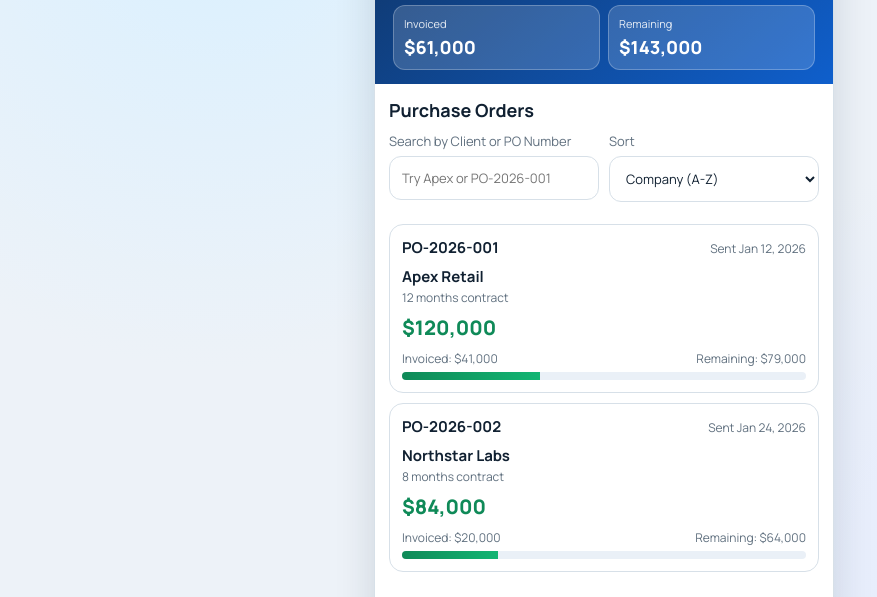
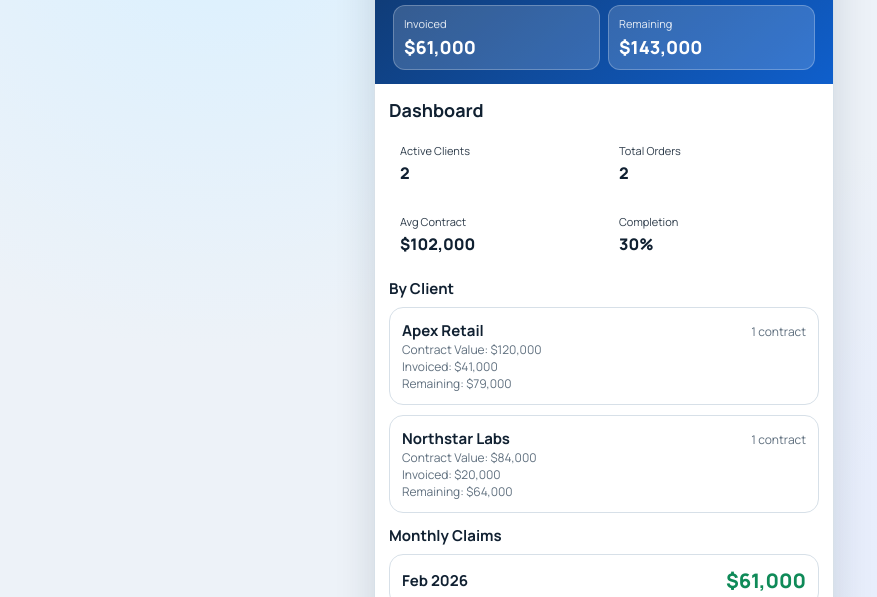
Before and after one commit to Rosh2403/ProjectX, a website built with Vite: page index.html in a window 1280 px wide. Shown: the part 203-800 px from the top of the page, without its empty margins (36-913 px from the left). Built offline with nearby package versions, Linux system fonts and the light colour scheme.

Commit message:
Add dashboard tab with client and monthly claim analytics

```diff
--- a/index.html
+++ b/index.html
@@ -21,7 +21,16 @@
         </header>
 
         <section class="panels">
-          <section id="ordersPanel" class="panel active">
+          <section id="dashboardPanel" class="panel active">
+            <h2>Dashboard</h2>
+            <div id="dashboardStats" class="dashboard-stats"></div>
+            <h3 class="section-title">By Client</h3>
+            <div id="dashboardClientList" class="list compact"></div>
+            <h3 class="section-title">Monthly Claims</h3>
+            <div id="dashboardMonthlyList" class="list compact"></div>
+          </section>
+
+          <section id="ordersPanel" class="panel">
             <h2>Purchase Orders</h2>
             <div class="order-tools">
               <label class="field">
@@ -94,7 +103,8 @@
         </section>
 
         <nav class="tabbar" aria-label="Primary Tabs">
-          <button id="ordersTab" class="tab active" type="button">Purchase Orders</button>
+          <button id="dashboardTab" class="tab active" type="button">Dashboard</button>
+          <button id="ordersTab" class="tab" type="button">Purchase Orders</button>
           <button id="createOrderTab" class="tab" type="button">Create PO</button>
           <button id="invoiceTab" class="tab" type="button">Invoices</button>
         </nav>
--- a/src/main.ts
+++ b/src/main.ts
@@ -15,7 +15,7 @@ type InvoiceClaim = {
   claimDate: string;
 };
 
-type TabName = "orders" | "createOrder" | "invoices";
+type TabName = "dashboard" | "orders" | "createOrder" | "invoices";
 type OrderSortOption = "company-asc" | "company-desc" | "date-desc" | "date-asc";
 
 const purchaseOrders: PurchaseOrder[] = [
@@ -47,24 +47,33 @@ const claimDateInput = document.getElementById("claimDateInput") as HTMLInputEle
 const purchaseOrderList = document.getElementById("purchaseOrderList") as HTMLDivElement;
 const invoiceList = document.getElementById("invoiceList") as HTMLDivElement;
 const metricRow = document.getElementById("metricRow") as HTMLDivElement;
+const dashboardStats = document.getElementById("dashboardStats") as HTMLDivElement;
+const dashboardClientList = document.getElementById("dashboardClientList") as HTMLDivElement;
+const dashboardMonthlyList = document.getElementById("dashboardMonthlyList") as HTMLDivElement;
 
+const dashboardPanel = document.getElementById("dashboardPanel") as HTMLElement;
 const ordersPanel = document.getElementById("ordersPanel") as HTMLElement;
 const createOrderPanel = document.getElementById("createOrderPanel") as HTMLElement;
 const invoicePanel = document.getElementById("invoicePanel") as HTMLElement;
+const dashboardTab = document.getElementById("dashboardTab") as HTMLButtonElement;
 const ordersTab = document.getElementById("ordersTab") as HTMLButtonElement;
 const createOrderTab = document.getElementById("createOrderTab") as HTMLButtonElement;
 const invoiceTab = document.getElementById("invoiceTab") as HTMLButtonElement;
 
 const currency = new Intl.NumberFormat("en-SG", { style: "currency", currency: "SGD", maximumFractionDigits: 0 });
 const fullDate = new Intl.DateTimeFormat("en-US", { year: "numeric", month: "short", day: "2-digit" });
+const monthYear = new Intl.DateTimeFormat("en-US", { year: "numeric", month: "short" });
 
 function setActiveTab(tab: TabName): void {
+  const dashboardActive = tab === "dashboard";
   const ordersActive = tab === "orders";
   const createActive = tab === "createOrder";
   const invoiceActive = tab === "invoices";
+  dashboardTab.classList.toggle("active", dashboardActive);
   ordersTab.classList.toggle("active", ordersActive);
   createOrderTab.classList.toggle("active", createActive);
   invoiceTab.classList.toggle("active", invoiceActive);
+  dashboardPanel.classList.toggle("active", dashboardActive);
   ordersPanel.classList.toggle("active", ordersActive);
   createOrderPanel.classList.toggle("active", createActive);
   invoicePanel.classList.toggle("active", invoiceActive);
@@ -200,8 +209,89 @@ function renderInvoiceClaims(): void {
   }
 }
 
+function renderDashboard(): void {
+  const totalContractValue = purchaseOrders.reduce((sum, order) => sum + order.contractValue, 0);
+  const totalInvoiced = invoiceClaims.reduce((sum, claim) => sum + claim.amount, 0);
+  const completionPct = totalContractValue ? Math.round((totalInvoiced / totalContractValue) * 100) : 0;
+
+  dashboardStats.innerHTML = [
+    { label: "Active Clients", value: String(new Set(purchaseOrders.map((order) => order.clientName)).size) },
+    { label: "Total Orders", value: String(purchaseOrders.length) },
+    { label: "Avg Contract", value: currency.format(purchaseOrders.length ? Math.round(totalContractValue / purchaseOrders.length) : 0) },
+    { label: "Completion", value: `${completionPct}%` },
+  ]
+    .map(
+      (metric) => `
+      <article class="metric small">
+        <p class="metric-label">${metric.label}</p>
+        <p class="metric-value">${metric.value}</p>
+      </article>
+      `
+    )
+    .join("");
+
+  const clientSummary = [...new Set(purchaseOrders.map((order) => order.clientName))]
+    .map((clientName) => {
+      const contracts = purchaseOrders.filter((order) => order.clientName === clientName);
+      const clientContractValue = contracts.reduce((sum, order) => sum + order.contractValue, 0);
+      const clientInvoiced = contracts.reduce((sum, order) => sum + totalInvoicedForPurchaseOrder(order.id), 0);
+      return {
+        clientName,
+        contracts: contracts.length,
+        contractValue: clientContractValue,
+        invoiced: clientInvoiced,
+        remaining: Math.max(clientContractValue - clientInvoiced, 0),
+      };
+    })
+    .sort((a, b) => a.clientName.localeCompare(b.clientName));
+
+  dashboardClientList.innerHTML = clientSummary
+    .map(
+      (client) => `
+      <article class="item-card">
+        <div class="item-head">
+          <h3>${client.clientName}</h3>
+          <span>${client.contracts} contract${client.contracts > 1 ? "s" : ""}</span>
+        </div>
+        <p class="meta">Contract Value: ${currency.format(client.contractValue)}</p>
+        <p class="meta">Invoiced: ${currency.format(client.invoiced)}</p>
+        <p class="meta">Remaining: ${currency.format(client.remaining)}</p>
+      </article>
+      `
+    )
+    .join("");
+
+  if (!clientSummary.length) {
+    dashboardClientList.innerHTML = `<p class="empty">No client data yet.</p>`;
+  }
+
+  const monthlySummaryMap = new Map<string, number>();
+  invoiceClaims.forEach((claim) => {
+    const monthKey = claim.claimDate.slice(0, 7);
+    monthlySummaryMap.set(monthKey, (monthlySummaryMap.get(monthKey) ?? 0) + claim.amount);
+  });
+  const monthlySummary = [...monthlySummaryMap.entries()].sort((a, b) => b[0].localeCompare(a[0]));
+
+  dashboardMonthlyList.innerHTML = monthlySummary
+    .map(([month, total]) => {
+      const monthLabel = monthYear.format(new Date(`${month}-01`));
+      return `
+        <article class="item-card row">
+          <p class="client">${monthLabel}</p>
+          <p class="money">${currency.format(total)}</p>
+        </article>
+      `;
+    })
+    .join("");
+
+  if (!monthlySummary.length) {
+    dashboardMonthlyList.innerHTML = `<p class="empty">No invoice claims yet.</p>`;
+  }
+}
+
 function refreshScreen(): void {
   renderHeaderMetrics();
+  renderDashboard();
   renderClientNameSuggestions();
   renderInvoicePurchaseOrderOptions();
   renderPurchaseOrders();
@@ -268,11 +358,12 @@ function init(): void {
   invoiceForm.addEventListener("submit", onInvoiceSubmit);
   orderSearchInput.addEventListener("input", renderPurchaseOrders);
   orderSortSelect.addEventListener("change", renderPurchaseOrders);
+  dashboardTab.addEventListener("click", () => setActiveTab("dashboard"));
   ordersTab.addEventListener("click", () => setActiveTab("orders"));
   createOrderTab.addEventListener("click", () => setActiveTab("createOrder"));
   invoiceTab.addEventListener("click", () => setActiveTab("invoices"));
   refreshScreen();
-  setActiveTab("orders");
+  setActiveTab("dashboard");
 }
 
 init();
--- a/src/styles.css
+++ b/src/styles.css
@@ -110,6 +110,10 @@ h1 {
   padding: 10px;
 }
 
+.metric.small .metric-value {
+  font-size: 16px;
+}
+
 .metric-label {
   margin: 0;
   font-size: 11px;
@@ -203,11 +207,38 @@ input:focus {
   padding-bottom: 86px;
 }
 
+.list.compact {
+  margin-top: 8px;
+  padding-bottom: 0;
+}
+
+.section-title {
+  margin: 12px 0 0;
+  font-size: 15px;
+}
+
+.dashboard-stats {
+  display: grid;
+  grid-template-columns: repeat(2, minmax(0, 1fr));
+  gap: 8px;
+}
+
 .item-card {
   border: 1px solid var(--line);
   border-radius: 14px;
   padding: 12px;
   background: #fff;
+}
+
+.item-card.row {
+  display: flex;
+  justify-content: space-between;
+  align-items: center;
+}
+
+.item-card.row .client,
+.item-card.row .money {
+  margin: 0;
 }
 
 .item-head {
@@ -276,7 +307,7 @@ input:focus {
   position: sticky;
   bottom: 0;
   display: grid;
-  grid-template-columns: repeat(3, minmax(0, 1fr));
+  grid-template-columns: repeat(4, minmax(0, 1fr));
   gap: 8px;
   border-top: 1px solid var(--line);
   background: #fff;
```
